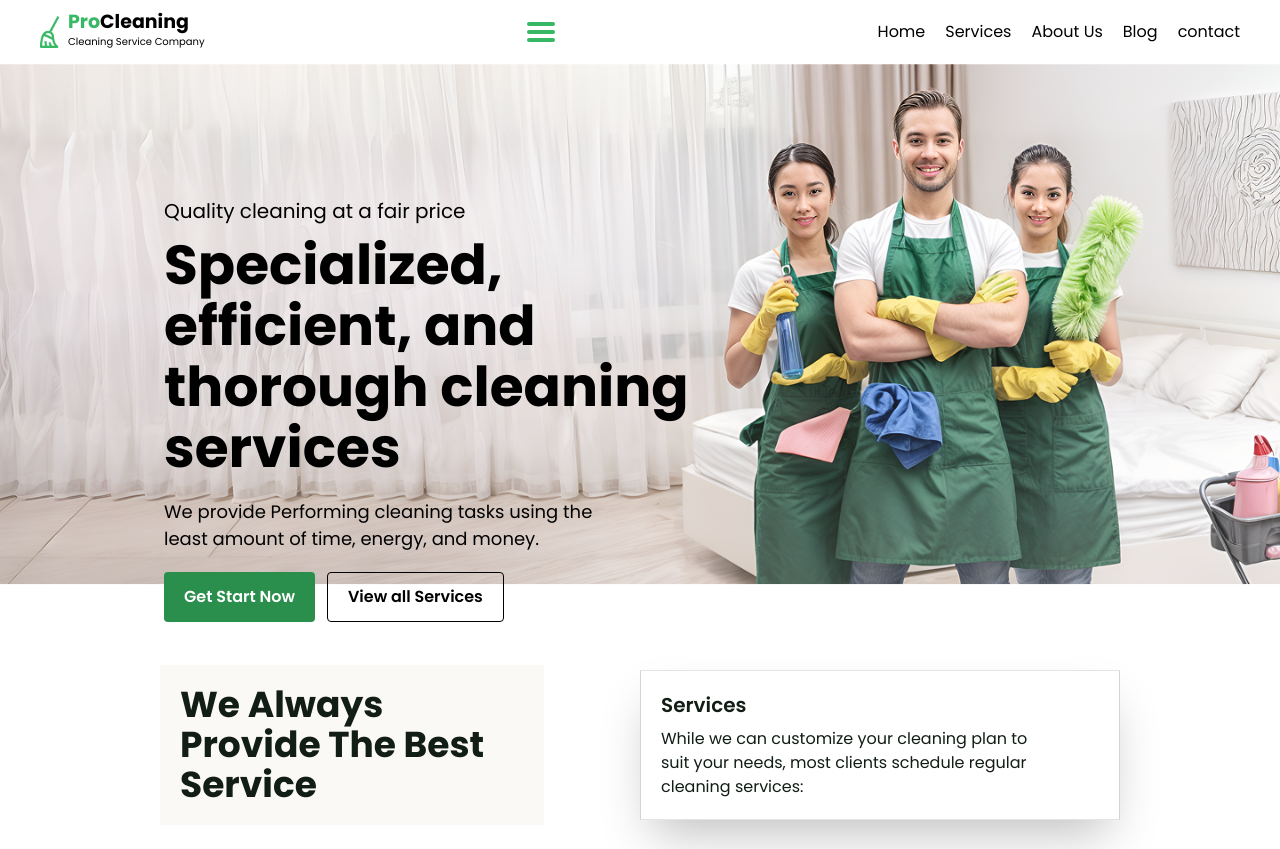
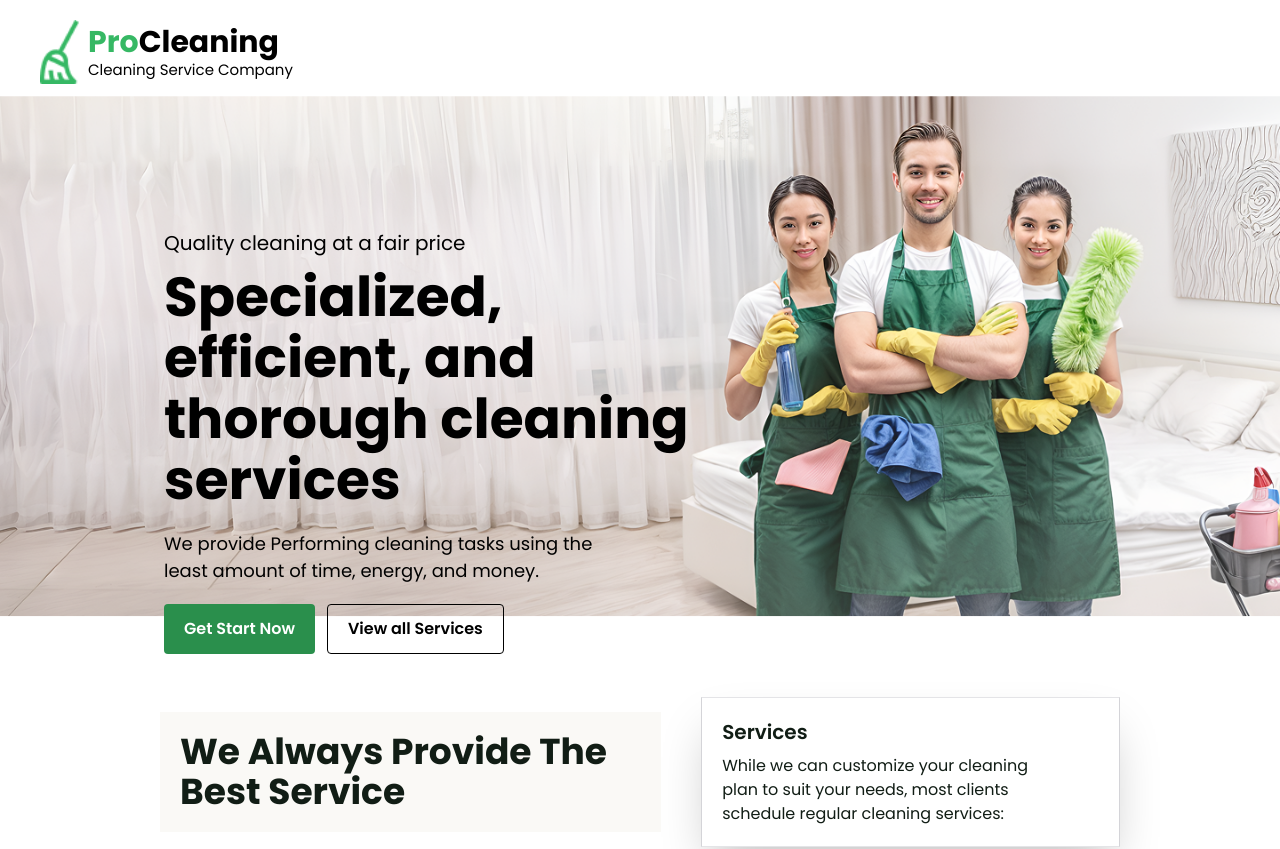
Before and after one commit to DsDigitalz/Business-Cleaning-Services-Website, a React (Vite) app: page / in a window 1280 px wide. Shown: the top 849 px of the page. Built offline with nearby package versions, Linux system fonts and the light colour scheme.

Commit message:
modified the header

```diff
--- a/src/Components/BestServiceInfo.jsx
+++ b/src/Components/BestServiceInfo.jsx
@@ -3,7 +3,7 @@ import React from "react";
 export default function BestServiceInfo() {
   return (
     <section className="bg-white max-w-[1440px] mx-auto flex flex-col border-b border-zinc-300 mb-10 items-center pt-5 px-10 text-[#111D15] mt-10 md:flex-row md:items-center md:justify-between md:gap-10 md:px-20 md:py-10 lg:px-40" id="services">
-      <div className=" text-3xl font-bold w-[95%] text-center  py-3  sm:w-[60%] md:flex md:items-center md:text-left md:mt-0 lg:text-4xl bg-[#FAF9F6] md:p-5 md:w-[50%] lg:w-[70%] lg:text-[36px] xl:w-[40%]">
+      <div className=" text-3xl font-bold w-[95%] text-center  py-3  sm:w-[60%] md:flex md:items-center md:text-left md:mt-0 lg:text-4xl bg-[#FAF9F6] md:p-5 md:w-[50%] lg:w-[70%] lg:text-[36px] xl:w-[60%]">
         We Always Provide The Best Service
       </div>
 
--- a/src/Components/Header.jsx
+++ b/src/Components/Header.jsx
@@ -2,43 +2,46 @@ import React from "react";
 
 export default function Header() {
   return (
-    <header className="flex justify-between items-center px-10 py-3">
+    <header className="flex justify-between items-center px-5 lg:px-10 py-3">
       {/* Logo */}
-      <div className="flex gap-2 items-center ">
+      <div className="flex gap-2 items-center pt-2 ">
         <div>
-          <img src="./brush.png" alt="" className="w-[20px]" />
+          <img src="./brush.png" alt="" className="w-[20px] lg:w-[30px] xl:w-[40px]" />
         </div>
         <div className="flex flex-col leading-5">
-          <h1 className="text-[19px] font-bold text-[#36B864] ">
+          <h1 className="text-[19px] font-bold text-[#36B864] lg:text-2xl xl:text-3xl">
             Pro<span className="text-black">Cleaning</span>
           </h1>
-          <p className="text-[10px]">Cleaning Service Company</p>
+          <p className="text-[10px] lg:text-[12px] xl:text-[15px]">Cleaning Service Company</p>
         </div>
       </div>
       {/* Hamburger */}
-      <button className="flex flex-col gap-1">
+      <button className="flex flex-col gap-1 lg:hidden">
         <div className="px-3.5 py-0.5 rounded bg-[#36B864] "></div>
         <div className="px-3.5 py-0.5 rounded bg-[#36B864] "></div>
         <div className="px-3.5 py-0.5 rounded bg-[#36B864] "></div>
       </button>
       {/* Nav Info */}
-      <ul className="flex gap-5">
-        <li>
+      {/* <ul className="flex gap-10 font-medium md:">
+        <li className="cursor-pointer hover:scale-103 transition-all duration-300 hover:text-[#36B864] hover:pb-1 hover:border-b  active:text-[#21723c]">
           <a href="#home">Home</a>
         </li>
-        <li>
+        <li className="cursor-pointer hover:scale-103 transition-all duration-300 hover:text-[#36B864] hover:pb-1 hover:border-b  active:text-[#21723c]">
           <a href="#services">Services</a>
         </li>
-        <li>
+        <li className="cursor-pointer hover:scale-103 transition-all duration-300 hover:text-[#36B864] hover:pb-1 hover:border-b  active:text-[#21723c]">
           <a href="#about">About Us</a>
         </li>
-        <li>
+        <li className="cursor-pointer hover:scale-103 transition-all duration-300 hover:text-[#36B864] hover:pb-1 hover:border-b  active:text-[#21723c]">
           <a href="#blog">Blog</a>
         </li>
-        <li>
-          <a href="#contact">contact</a>
+        <li className="cursor-pointer hover:scale-103 transition-all duration-300 hover:text-[#36B864] hover:pb-1 hover:border-b  active:text-[#21723c]">
+          <a href="#contact">Contact</a>
         </li>
-      </ul>
+      </ul> */}
+      {/* <button className="cursor-pointer bg-[#2a8f4c] rounded text-white py-3 px-5 font-semibold active:bg-[#21723c]">
+        Get a quote
+      </button> */}
     </header>
   );
 }
--- a/src/Components/Hero.jsx
+++ b/src/Components/Hero.jsx
@@ -26,6 +26,7 @@ export default function Hero() {
           <button className="cursor-pointer border rounded py-3 px-5 font-semibold hover:bg-[#2a8f4c] transition-all duration-300 hover:text-white active:bg-[#21723c]">
             View all Services
           </button>
+
         </div>
       </div>
     </section>
```
Also changed, not shown: src/Components/About.jsx (+8 -2 lines).
